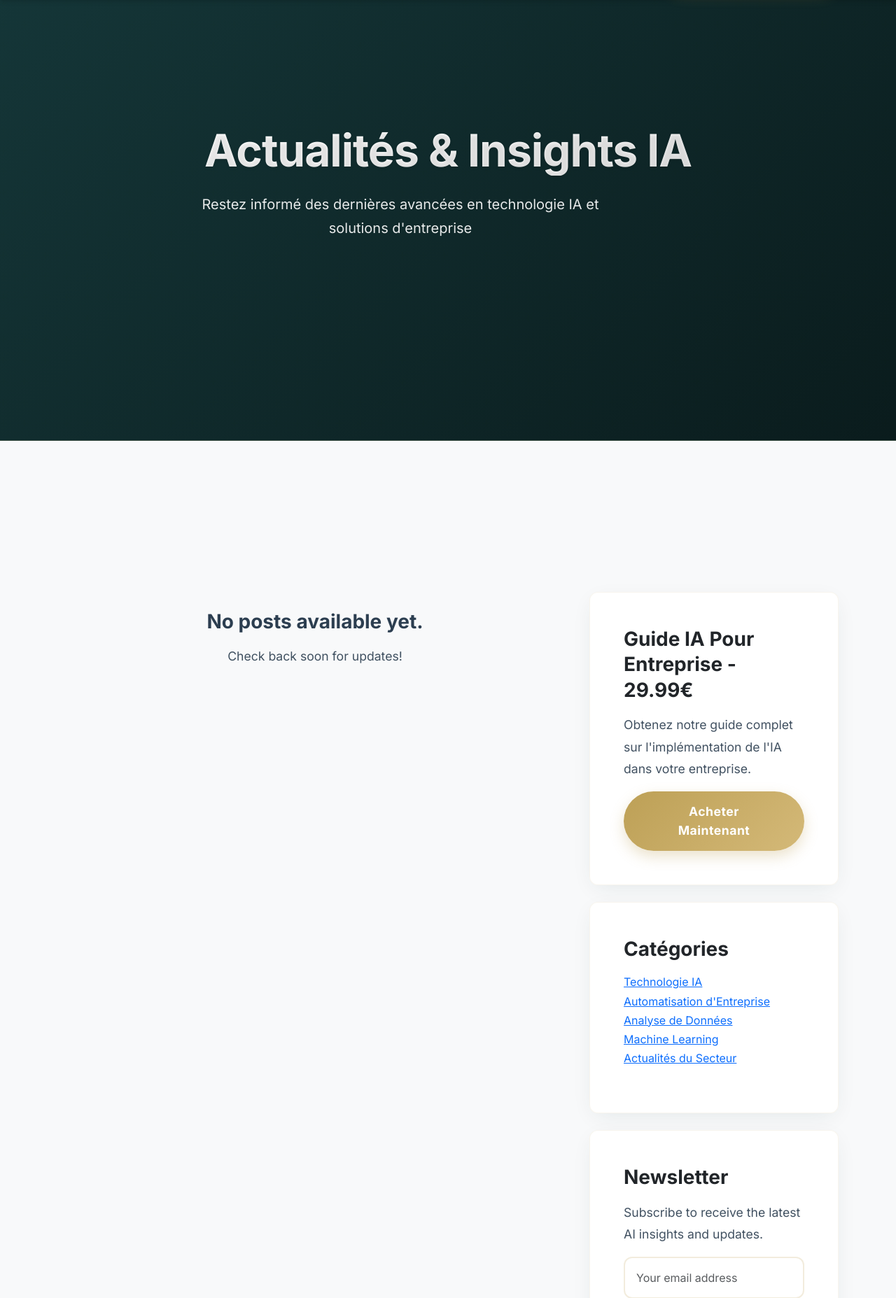
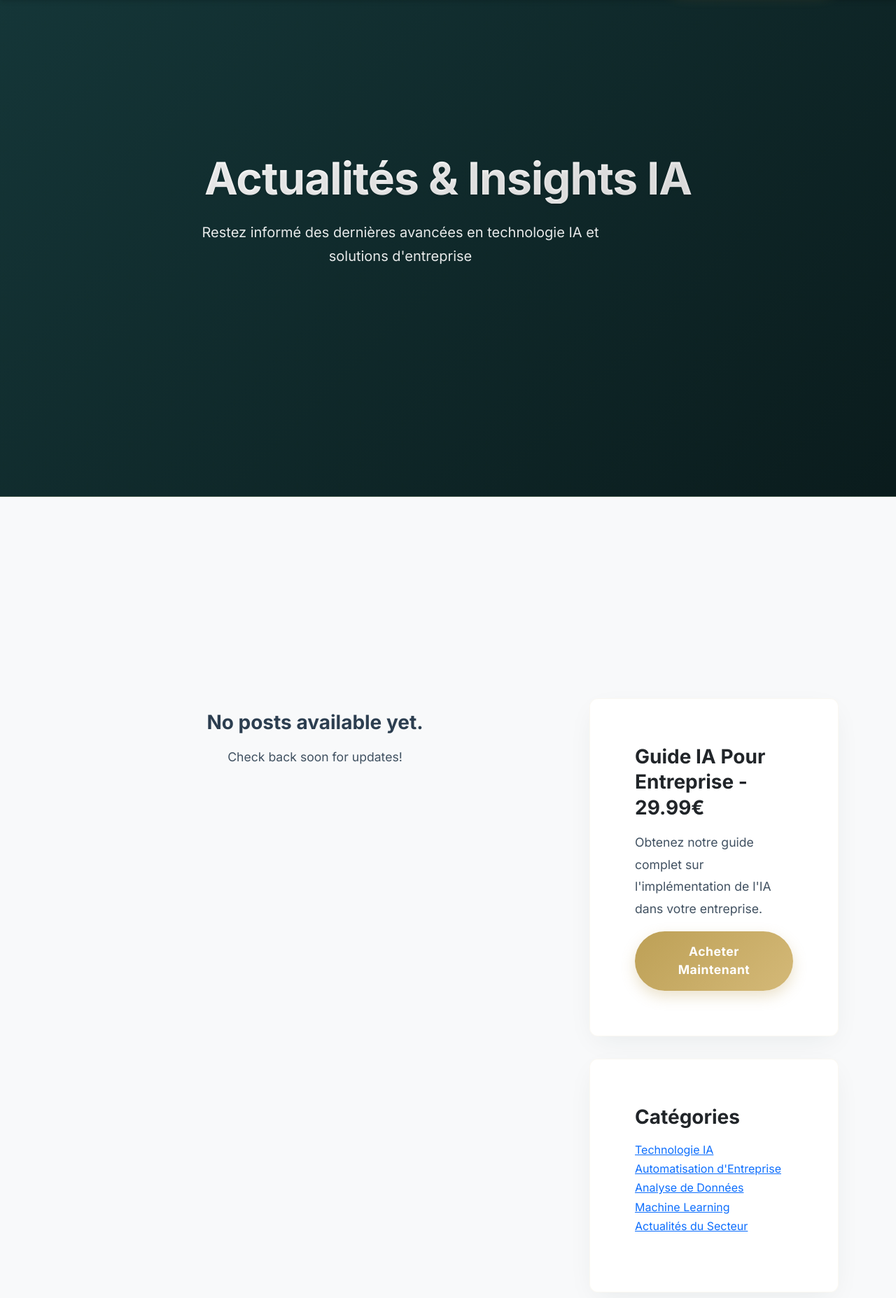
Before and after one commit to Valoume/yadia, a Flask app: page /blog in a window 1280 px wide. Shown: the part 90-1945 px from the top of the page at 70% size. Run offline with Flask 3, Linux system fonts and the light colour scheme.

Commit message:
Agent query: Is the website now more spacious with better visual hierarchy and premium look?
Adjust styling of hero section and page sections, increasing padding and refining shadow effects.

```diff
--- a/static/css/style.css
+++ b/static/css/style.css
@@ -117,13 +117,14 @@ h1, h2, h3, h4, h5, h6 {
 .hero {
     background-color: var(--primary-color);
     color: var(--text-light);
-    padding: 12rem 0;
+    padding: 15rem 0;
     position: relative;
     overflow: hidden;
     border-bottom: 1px solid rgba(189, 160, 86, 0.2);
-    min-height: 90vh;
+    min-height: 100vh;
     display: flex;
     align-items: center;
+    margin-bottom: 4rem;
 }
 
 .hero::before {
@@ -173,10 +174,10 @@ h1, h2, h3, h4, h5, h6 {
 
 /* Sections */
 .section {
-    padding: 10rem 0;
+    padding: 12rem 0;
     position: relative;
     overflow: hidden;
-    margin: 2rem 0;
+    margin: 4rem 0;
 }
 
 .section-light {
@@ -217,21 +218,21 @@ h1, h2, h3, h4, h5, h6 {
     background: rgba(255, 255, 255, 0.98);
     backdrop-filter: blur(20px);
     border-radius: var(--border-radius);
-    box-shadow: 0 8px 32px -8px rgba(21, 55, 57, 0.1);
-    transition: all 0.4s cubic-bezier(0.4, 0, 0.2, 1);
+    box-shadow: 0 12px 40px -10px rgba(21, 55, 57, 0.08);
+    transition: all 0.5s cubic-bezier(0.4, 0, 0.2, 1);
     overflow: hidden;
-    margin: 1.5rem 0;
-    border: 1px solid rgba(189, 160, 86, 0.1);
+    margin: 2rem 0;
+    border: 1px solid rgba(189, 160, 86, 0.08);
 }
 
 .card:hover {
-    transform: translateY(-8px);
-    box-shadow: 0 20px 40px -15px rgba(21, 55, 57, 0.15);
-    border-color: rgba(189, 160, 86, 0.2);
+    transform: translateY(-12px);
+    box-shadow: 0 25px 50px -15px rgba(21, 55, 57, 0.12);
+    border-color: rgba(189, 160, 86, 0.15);
 }
 
 .card-body {
-    padding: 3rem;
+    padding: 4rem;
 }
 
 .card-title {
```
